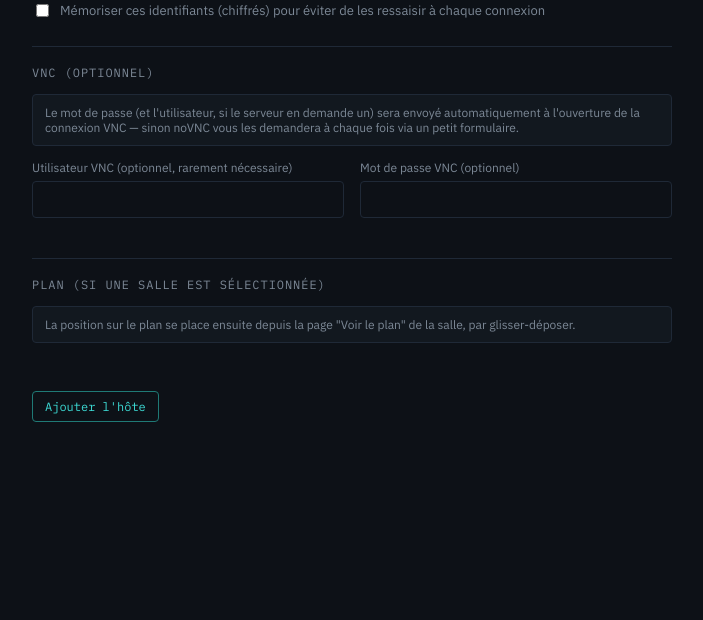
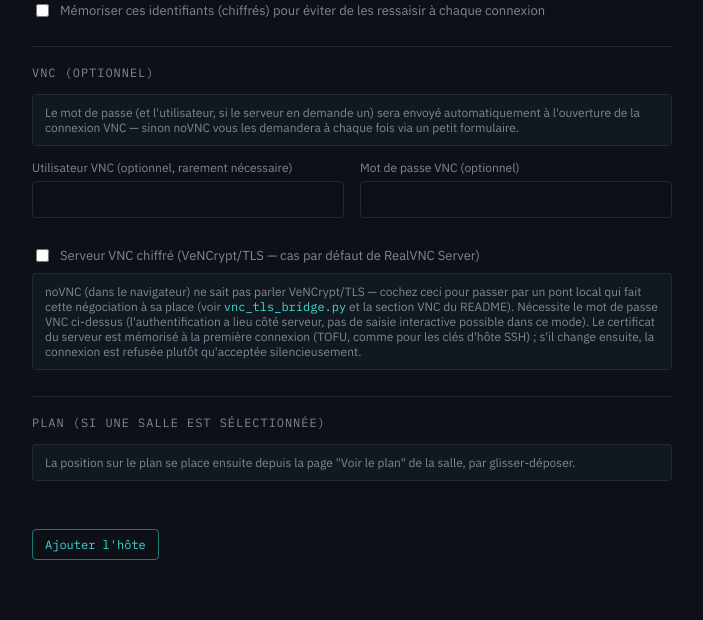
Before and after one commit to nopalpite/bastion, a Flask app: page /hosts/new in a window 1280 px wide. Shown: the part 643-1263 px from the top of the page, without its empty margins (96-799 px from the left). Before the commit the page ends 1065 px from the top, so only its background shows below. Run offline with Flask 3, Linux system fonts and the light colour scheme; the visitor is signed in with stand-in values (Sample User, id 1).

Commit message:
Wire the VeNCrypt/TLS bridge into the app
- store.py: vnc_tls flag on a machine, an auto-assigned local bridge
  port (VNC_TLS_BASE_PORT, first free), and
  set_machine_vnc_cert_fingerprint() for TOFU pinning of the server's
  TLS certificate - same pattern as set_machine_host_key() for SSH.
- gen_vnc_tokens.py: routes vnc_tls machines to their local bridge port
  (127.0.0.1:<port>) instead of the target host directly, so websockify
  connects to the bridge rather than straight to the encrypted server.
- docker/supervisord.conf: runs vnc_tls_bridge.py as its own
  supervised process alongside the app and websockify.
- host_form.html / app.py: "Serveur VNC chiffré (VeNCrypt/TLS)"
  checkbox, gated on a memorized VNC password being present (the
  bridge authenticates itself server-side - no interactive password
  entry is possible in this mode, unlike plain VNC).
- README: the VNC-encryption section is rewritten from "known
  limitation, no real fix" to documenting how the bridge works, how to
  enable it, and its one real constraint (X509 subtypes only, not
  anonymous TLS - not limiting in practice since RealVNC defaults to
  X509).

```diff
--- a/app.py
+++ b/app.py
@@ -160,11 +160,26 @@ def new_host():
         password = request.form.get("password") or None
         vnc_username = request.form.get("vnc_username") or None
         vnc_password = request.form.get("vnc_password") or None
+        vnc_tls = request.form.get("vnc_tls") == "on"
 
         if not name or not host or os_type not in ("linux", "windows"):
             return render_template(
                 "host_form.html", rooms=rooms,
                 error="Nom, hôte et OS sont obligatoires.",
+                credentials_enabled=credentials.credentials_enabled(),
+            )
+        if vnc_tls and not vnc_port:
+            return render_template(
+                "host_form.html", rooms=rooms,
+                error="Port VNC obligatoire pour activer le chiffrement VeNCrypt/TLS.",
+                credentials_enabled=credentials.credentials_enabled(),
+            )
+        if vnc_tls and (not credentials.credentials_enabled() or not vnc_password):
+            return render_template(
+                "host_form.html", rooms=rooms,
+                error="Un mot de passe VNC mémorisé est requis pour activer le chiffrement "
+                      "VeNCrypt/TLS (l'authentification a lieu côté serveur, pas de saisie "
+                      "interactive possible pour ce mode — voir le README).",
                 credentials_enabled=credentials.credentials_enabled(),
             )
 
@@ -176,6 +191,7 @@ def new_host():
             password=password if remember else None,
             vnc_username=vnc_username,
             vnc_password=vnc_password,
+            vnc_tls=vnc_tls,
         )
         return redirect(url_for("dashboard"))
 
@@ -236,11 +252,29 @@ def edit_host(machine_id):
         vnc_username = request.form.get("vnc_username") or None
         vnc_password = request.form.get("vnc_password") or None
         clear_vnc_password = request.form.get("clear_vnc_password") == "on"
+        vnc_tls = request.form.get("vnc_tls") == "on"
 
         if not name or not host or os_type not in ("linux", "windows"):
             return render_template(
                 "host_form.html", rooms=rooms, machine=machine,
                 error="Nom, hôte et OS sont obligatoires.",
+                credentials_enabled=credentials.credentials_enabled(),
+            )
+        if vnc_tls and not vnc_port:
+            return render_template(
+                "host_form.html", rooms=rooms, machine=machine,
+                error="Port VNC obligatoire pour activer le chiffrement VeNCrypt/TLS.",
+                credentials_enabled=credentials.credentials_enabled(),
+            )
+        has_effective_vnc_password = bool(vnc_password) or (
+            bool(machine.get("vnc_password")) and not clear_vnc_password
+        )
+        if vnc_tls and (not credentials.credentials_enabled() or not has_effective_vnc_password):
+            return render_template(
+                "host_form.html", rooms=rooms, machine=machine,
+                error="Un mot de passe VNC mémorisé est requis pour activer le chiffrement "
+                      "VeNCrypt/TLS (l'authentification a lieu côté serveur, pas de saisie "
+                      "interactive possible pour ce mode — voir le README).",
                 credentials_enabled=credentials.credentials_enabled(),
             )
 
@@ -254,6 +288,7 @@ def edit_host(machine_id):
             vnc_username=vnc_username,
             vnc_password=vnc_password,
             clear_vnc_password=clear_vnc_password,
+            vnc_tls=vnc_tls,
         )
         return redirect(url_for("dashboard"))
 
--- a/store.py
+++ b/store.py
@@ -136,9 +136,25 @@ def set_room_map_image(room_id, filename):
         _save(data)
 
 
+VNC_TLS_BASE_PORT = 6100
+
+
+def _next_vnc_tls_port(data):
+    """Port local (127.0.0.1) attribué à une machine avec vnc_tls activé —
+    c'est sur ce port que vnc_tls_bridge.py écoute pour cette machine
+    précise (un port distinct par machine, pour que websockify sache
+    laquelle joindre — voir gen_vnc_tokens.py). Attribution simple: le
+    premier libre à partir de VNC_TLS_BASE_PORT."""
+    used = {m["vnc_tls_local_port"] for m in data["machines"] if m.get("vnc_tls_local_port")}
+    port = VNC_TLS_BASE_PORT
+    while port in used:
+        port += 1
+    return port
+
+
 def add_machine(name, os_type, host, ssh_port=22, vnc_port=None, rdp_port=None,
                  room_id=None, username=None, password=None,
-                 vnc_username=None, vnc_password=None):
+                 vnc_username=None, vnc_password=None, vnc_tls=False):
     with _lock:
         data = _load()
         existing = {m["id"] for m in data["machines"]}
@@ -158,6 +174,12 @@ def add_machine(name, os_type, host, ssh_port=22, vnc_port=None, rdp_port=None,
             encrypted_vnc_password = credentials.encrypt(vnc_password) if vnc_password else None
             if encrypted_vnc_password:
                 entry["vnc_password"] = encrypted_vnc_password
+            if vnc_tls:
+                # voir vnc_tls_bridge.py: serveur VNC chiffré VeNCrypt/TLS
+                # (RealVNC par défaut) que noVNC ne peut pas parler
+                # directement — un pont local fait le travail à sa place.
+                entry["vnc_tls"] = True
+                entry["vnc_tls_local_port"] = _next_vnc_tls_port(data)
         if os_type == "windows":
             entry["rdp_port"] = int(rdp_port) if rdp_port else 3389
         if room_id:
@@ -209,10 +231,22 @@ def set_machine_host_key(machine_id, key_type, key_b64):
         _save(data)
 
 
+def set_machine_vnc_cert_fingerprint(machine_id, fingerprint):
+    """Mémorise (TOFU) l'empreinte SHA-256 du certificat TLS présenté par
+    le serveur VNC d'une machine — voir vnc_tls_bridge.py. Même principe
+    que set_machine_host_key ci-dessus, pour SSH."""
+    with _lock:
+        data = _load()
+        for m in data["machines"]:
+            if m["id"] == machine_id:
+                m["vnc_tls_cert_fingerprint"] = fingerprint
+        _save(data)
+
+
 def update_machine(machine_id, name, os_type, host, ssh_port=22, vnc_port=None,
                     rdp_port=None, room_id=None, username=None, password=None,
                     clear_credentials=False, vnc_username=None, vnc_password=None,
-                    clear_vnc_password=False):
+                    clear_vnc_password=False, vnc_tls=False):
     """Met à jour une machine existante en place (id inchangé même si le
     nom change). Les identifiants ne sont modifiés que si username+password
     sont fournis, ou effacés si clear_credentials est vrai — sinon ils
@@ -240,10 +274,21 @@ def update_machine(machine_id, name, os_type, host, ssh_port=22, vnc_port=None,
                     encrypted_vnc_password = credentials.encrypt(vnc_password)
                     if encrypted_vnc_password:
                         m["vnc_password"] = encrypted_vnc_password
+                if vnc_tls:
+                    m["vnc_tls"] = True
+                    if not m.get("vnc_tls_local_port"):
+                        m["vnc_tls_local_port"] = _next_vnc_tls_port(data)
+                else:
+                    m.pop("vnc_tls", None)
+                    m.pop("vnc_tls_local_port", None)
+                    m.pop("vnc_tls_cert_fingerprint", None)
             else:
                 m.pop("vnc_port", None)
                 m.pop("vnc_username", None)
                 m.pop("vnc_password", None)
+                m.pop("vnc_tls", None)
+                m.pop("vnc_tls_local_port", None)
+                m.pop("vnc_tls_cert_fingerprint", None)
 
             if os_type == "windows":
                 m["rdp_port"] = int(rdp_port) if rdp_port else 3389
--- a/templates/host_form.html
+++ b/templates/host_form.html
@@ -122,6 +122,23 @@
   </label>
   {% endif %}
 
+  {% if credentials_enabled %}
+  <label class="checkbox-line">
+    <input type="checkbox" name="vnc_tls" {{ "checked" if machine and machine.vnc_tls else "" }}>
+    Serveur VNC chiffré (VeNCrypt/TLS — cas par défaut de RealVNC Server)
+  </label>
+  <p class="hint-box">
+    noVNC (dans le navigateur) ne sait pas parler VeNCrypt/TLS — cochez
+    ceci pour passer par un pont local qui fait cette négociation à sa
+    place (voir <code>vnc_tls_bridge.py</code> et la section VNC du
+    README). Nécessite le mot de passe VNC ci-dessus (l'authentification
+    a lieu côté serveur, pas de saisie interactive possible dans ce mode).
+    Le certificat du serveur est mémorisé à la première connexion (TOFU,
+    comme pour les clés d'hôte SSH) ; s'il change ensuite, la connexion
+    est refusée plutôt qu'acceptée silencieusement.
+  </p>
+  {% endif %}
+
   {% if not machine %}
   <div class="section-sep">Plan (si une salle est sélectionnée)</div>
   <p class="hint-box">
```
Also changed, not shown: gen_vnc_tokens.py (+12 -2 lines), tests/test_gen_vnc_tokens.py (added, +46 -0 lines), tests/test_store.py (+46 -0 lines), README.md, 1 other file.
